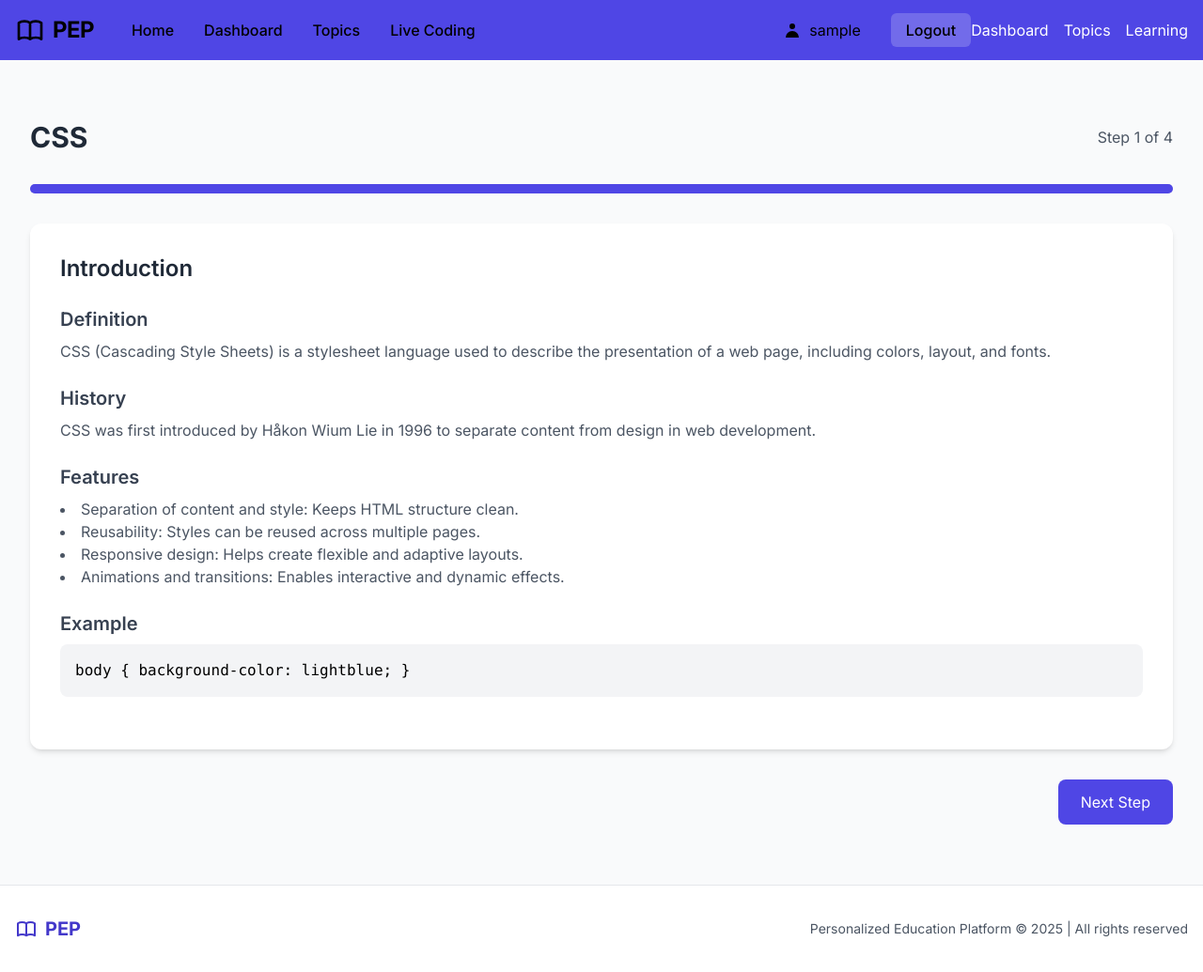
After one commit to ifsvivek/PEP, a Flask app: page /steps/CSS/0 in a window 1280 px wide. The commit adds this page. Shown: the whole page at 94% size. Run offline with Flask 3, Linux system fonts and the light colour scheme; the visitor is signed in with stand-in values (Sample User, id 1); some libraries are stand-ins or nearby versions.

Commit message:
Add step-by-step learning topics and detailed content pages with navigation

```diff
--- a/app.py
+++ b/app.py
@@ -296,71 +296,177 @@ def submit_quiz(topic):
     )
 
 
-@app.route('/coding')
+@app.route("/coding")
 def coding():
-    if 'username' not in session:
-        return redirect(url_for('login'))
-    return render_template('coding.html')
+    if "username" not in session:
+        return redirect(url_for("login"))
+    return render_template("coding.html")
 
-@app.route('/code/<language>')
+
+@app.route("/code/<language>")
 def code_editor(language):
-    if 'username' not in session:
-        return redirect(url_for('login'))
+    if "username" not in session:
+        return redirect(url_for("login"))
 
     if language not in code_executor.supported_languages:
-        return redirect(url_for('code_editor', language='python'))
+        return redirect(url_for("code_editor", language="python"))
 
     # Generate a new question for each visit
     problem = question_generator.generate_question(language)
 
-    return render_template('code_editor.html', language=language, problem=problem)
+    return render_template("code_editor.html", language=language, problem=problem)
+
 
 # Update the execute_code route to handle dynamic problems
-@app.route('/execute_code', methods=['POST'])
+@app.route("/execute_code", methods=["POST"])
 def execute_code():
-    if 'username' not in session:
-        return jsonify({'error': 'Not authenticated'})
+    if "username" not in session:
+        return jsonify({"error": "Not authenticated"})
 
     data = request.json
-    code = data.get('code')
-    language = data.get('language')
+    code = data.get("code")
+    language = data.get("language")
 
     # Generate the same problem to get test cases
     problem = question_generator.generate_question(language)
 
-    result = code_executor.execute_code(code, language, problem['test_cases'])
+    result = code_executor.execute_code(code, language, problem["test_cases"])
 
-    if result.get('success'):
+    if result.get("success"):
         output = "Test Results:\n"
-        for i, test_result in enumerate(result['results'], 1):
+        for i, test_result in enumerate(result["results"], 1):
             output += f"\nTest {i}:\n"
             output += f"Input: {test_result['input']}\n"
             output += f"Expected: {test_result['expected']}\n"
             output += f"Actual: {test_result['actual']}\n"
-            output += "Status: " + ("✓ Passed" if test_result['expected'] == test_result['actual']
-                                  else "✗ Failed")
+            output += "Status: " + (
+                "✓ Passed"
+                if test_result["expected"] == test_result["actual"]
+                else "✗ Failed"
+            )
 
-        if result['all_passed']:
+        if result["all_passed"]:
             output += "\n\nCongratulations! All tests passed! 🎉"
     else:
         output = f"Error:\n{result['error']}"
 
-    return jsonify({'output': output})
+    return jsonify({"output": output})
 
-@app.route('/get_hint', methods=['POST'])
+
+@app.route("/get_hint", methods=["POST"])
 def get_hint():
-    if 'username' not in session:
-        return jsonify({'error': 'Not authenticated'})
+    if "username" not in session:
+        return jsonify({"error": "Not authenticated"})
 
     data = request.json
-    code = data.get('code')
-    language = data.get('language')
+    code = data.get("code")
+    language = data.get("language")
 
     # Generate the same problem to get description
     problem = question_generator.generate_question(language)
 
-    hint = code_executor.generate_hint(code, problem['description'], language)
-    return jsonify({'hint': hint})
+    hint = code_executor.generate_hint(code, problem["description"], language)
+    return jsonify({"hint": hint})
+
+
+@app.route("/step-topics")
+def step_topics():
+    if "username" not in session:
+        return redirect(url_for("login"))
+
+    # Get available step-based topics from steps directory
+    step_topics = []
+    steps_dir = os.path.join("data", "steps")
+
+    for file in os.listdir(steps_dir):
+        if file.endswith(".json"):
+            topic_content = read_json(os.path.join(steps_dir, file))
+            topic_name = list(topic_content.keys())[0]  # Get first key as topic name
+            step_topics.append(
+                {
+                    "name": topic_name,
+                    "description": topic_content[topic_name]
+                    .get("Introduction", {})
+                    .get("Definition", ""),
+                }
+            )
+
+    return render_template("step_topics.html", topics=step_topics)
+
+
+@app.route("/steps/<topic>/<int:step>")
+def steps(topic, step):
+    if "username" not in session:
+        return redirect(url_for("login"))
+
+    username = session["username"]
+    topic_name = topic.replace("_", " ")
+
+    try:
+        content = read_json(f"data/steps/{topic.lower()}.json")
+    except:
+        flash("Topic content not found")
+        return redirect(url_for("step_topics"))
+
+    topic_content = content[topic_name]
+    learning_path = list(topic_content.keys())
+    total_steps = len(learning_path)
+
+    if step < 0 or step >= total_steps:
+        return redirect(url_for("steps", topic=topic, step=0))
+
+    current_section = learning_path[step]
+    section_content = topic_content[current_section]
+
+    # Format content structure
+    formatted_content = []
+    for key, value in section_content.items():
+        item = {"title": key, "content": value, "type": "text"}  # default type
+
+        if isinstance(value, list):
+            item["type"] = "list"
+        elif isinstance(value, dict):
+            item["type"] = "dict"
+            # Convert nested dict to list of items for easier template handling
+            item["dict_items"] = [{"key": k, "value": v} for k, v in value.items()]
+        elif key.lower() == "example":
+            item["type"] = "code"
+
+        formatted_content.append(item)
+
+    # Update user progress
+    user_data = read_json(f"data/users/{username}.json")
+    if "step_progress" not in user_data:
+        user_data["step_progress"] = {}
+
+    if topic_name not in user_data["step_progress"]:
+        user_data["step_progress"][topic_name] = {
+            "current_step": 0,
+            "total_steps": total_steps,
+            "completed": False,
+            "progress": 0.0,
+        }
+
+    if step > user_data["step_progress"][topic_name]["current_step"]:
+        user_data["step_progress"][topic_name]["current_step"] = step
+        user_data["step_progress"][topic_name]["progress"] = (step / total_steps) * 100
+
+        if step >= total_steps - 1:
+            user_data["step_progress"][topic_name]["completed"] = True
+            user_data["step_progress"][topic_name]["progress"] = 100.0
+
+    write_json(f"data/users/{username}.json", user_data)
+
+    return render_template(
+        "steps.html",
+        topic=topic_name,
+        current_step=step,
+        total_steps=total_steps,
+        progress=user_data["step_progress"][topic_name]["progress"],
+        learning_path=learning_path,
+        section_name=current_section,
+        content=formatted_content,
+    )
 
 
 if __name__ == "__main__":
--- a/templates/base.html
+++ b/templates/base.html
@@ -71,9 +71,9 @@
         </style>
     </head>
     <body class="bg-gray-50 flex flex-col min-h-screen font-sans">
-        <nav class="bg-gradient-to-r from-primary-700 to-primary-900 text-white shadow-lg">
-            <div class="container mx-auto px-4 py-4">
-                <div class="flex justify-between items-center">
+        <nav class="bg-primary-600">
+            <div class="container mx-auto px-4">
+                <div class="flex justify-between items-center py-4">
                     <a class="font-bold text-2xl tracking-tight flex items-center" href="{{ url_for('index') }}">
                         <svg xmlns="http://www.w3.org/2000/svg" class="h-8 w-8 mr-2" fill="none" viewBox="0 0 24 24" stroke="currentColor">
                             <path
@@ -139,6 +139,17 @@
                             </li>
                             {% endif %}
                         </ul>
+                    </div>
+                    <div class="flex space-x-4">
+                        <a href="{{ url_for('dashboard') }}" class="text-white hover:text-gray-200">Dashboard</a>
+                        <a href="{{ url_for('topics') }}" class="text-white hover:text-gray-200">Topics</a>
+                        <div class="relative group">
+                            <button class="text-white hover:text-gray-200">Learning</button>
+                            <div class="absolute hidden group-hover:block w-48 bg-white shadow-lg rounded-lg mt-2">
+                                <a href="{{ url_for('topics') }}" class="block px-4 py-2 hover:bg-gray-100">Traditional Learning</a>
+                                <a href="{{ url_for('step_topics') }}" class="block px-4 py-2 hover:bg-gray-100">Step-by-Step Learning</a>
+                            </div>
+                        </div>
                     </div>
                 </div>
                 <!-- Mobile menu -->
--- /dev/null
+++ b/templates/steps.html
@@ -0,0 +1,78 @@
+{% extends 'base.html' %}
+
+{% block title %}PEP - Learning {{ topic }} - Step {{ current_step + 1 }}{% endblock %}
+
+{% block content %}
+<div class="container mx-auto px-4 py-8">
+    <div class="flex justify-between items-center mb-8">
+        <h1 class="text-3xl font-bold text-gray-800">{{ topic }}</h1>
+        <div class="text-gray-600">Step {{ current_step + 1 }} of {{ total_steps }}</div>
+    </div>
+
+    <!-- Progress bar -->
+    <div class="w-full bg-gray-200 rounded-full h-2.5 mb-8">
+        <div class="bg-primary-600 h-2.5 rounded-full" style="width: '{{ progress }}%'"></div>
+    </div>
+
+    <!-- Content -->
+    <div class="bg-white rounded-xl shadow-md p-8">
+        <h2 class="text-2xl font-semibold text-gray-800 mb-6">{{ section_name }}</h2>
+
+        {% for item in content %}
+        <div class="mb-6">
+            <h3 class="text-xl font-semibold text-gray-700 mb-2">{{ item.title }}</h3>
+
+            {% if item.type == 'list' %}
+            <ul class="list-disc list-inside text-gray-600">
+                {% for entry in item.content %}
+                <li>{{ entry }}</li>
+                {% endfor %}
+            </ul>
+
+            {% elif item.type == 'dict' %}
+            <div class="space-y-4">
+                {% for dict_item in item.dict_items %}
+                <div>
+                    <h4 class="font-medium text-gray-700">{{ dict_item.key }}</h4>
+                    {% if dict_item.value is string %}
+                    <p class="text-gray-600">{{ dict_item.value }}</p>
+                    {% elif dict_item.value is iterable and dict_item.value is not string %}
+                    <ul class="list-disc list-inside text-gray-600 ml-4">
+                        {% for list_item in dict_item.value %}
+                        <li>{{ list_item }}</li>
+                        {% endfor %}
+                    </ul>
+                    {% endif %}
+                </div>
+                {% endfor %}
+            </div>
+
+            {% elif item.type == 'code' %}
+            <pre class="bg-gray-100 p-4 rounded-lg"><code>{{ item.content }}</code></pre>
+
+            {% else %}
+            <p class="text-gray-600">{{ item.content }}</p>
+            {% endif %}
+        </div>
+        {% endfor %}
+    </div>
+
+    <!-- Navigation -->
+    <div class="flex justify-between mt-8">
+        {% if current_step > 0 %}
+        <a href="{{ url_for('steps', topic=topic|replace(' ', '_'), step=current_step-1) }}"
+           class="bg-gray-600 hover:bg-gray-700 text-white px-6 py-3 rounded-lg">Previous Step</a>
+        {% else %}
+        <div></div>
+        {% endif %}
+
+        {% if current_step < total_steps - 1 %}
+        <a href="{{ url_for('steps', topic=topic|replace(' ', '_'), step=current_step+1) }}"
+           class="bg-primary-600 hover:bg-primary-700 text-white px-6 py-3 rounded-lg">Next Step</a>
+        {% else %}
+        <a href="{{ url_for('quiz', topic=topic|replace(' ', '_')) }}"
+           class="bg-green-600 hover:bg-green-700 text-white px-6 py-3 rounded-lg">Take Quiz</a>
+        {% endif %}
+    </div>
+</div>
+{% endblock %}
```
Also changed, not shown: data/steps/css.json (added, +61 -0 lines), data/steps/html.json (added, +71 -0 lines), data/steps/javascript.json (added, +59 -0 lines), templates/step_topics.html (added, +22 -0 lines).
